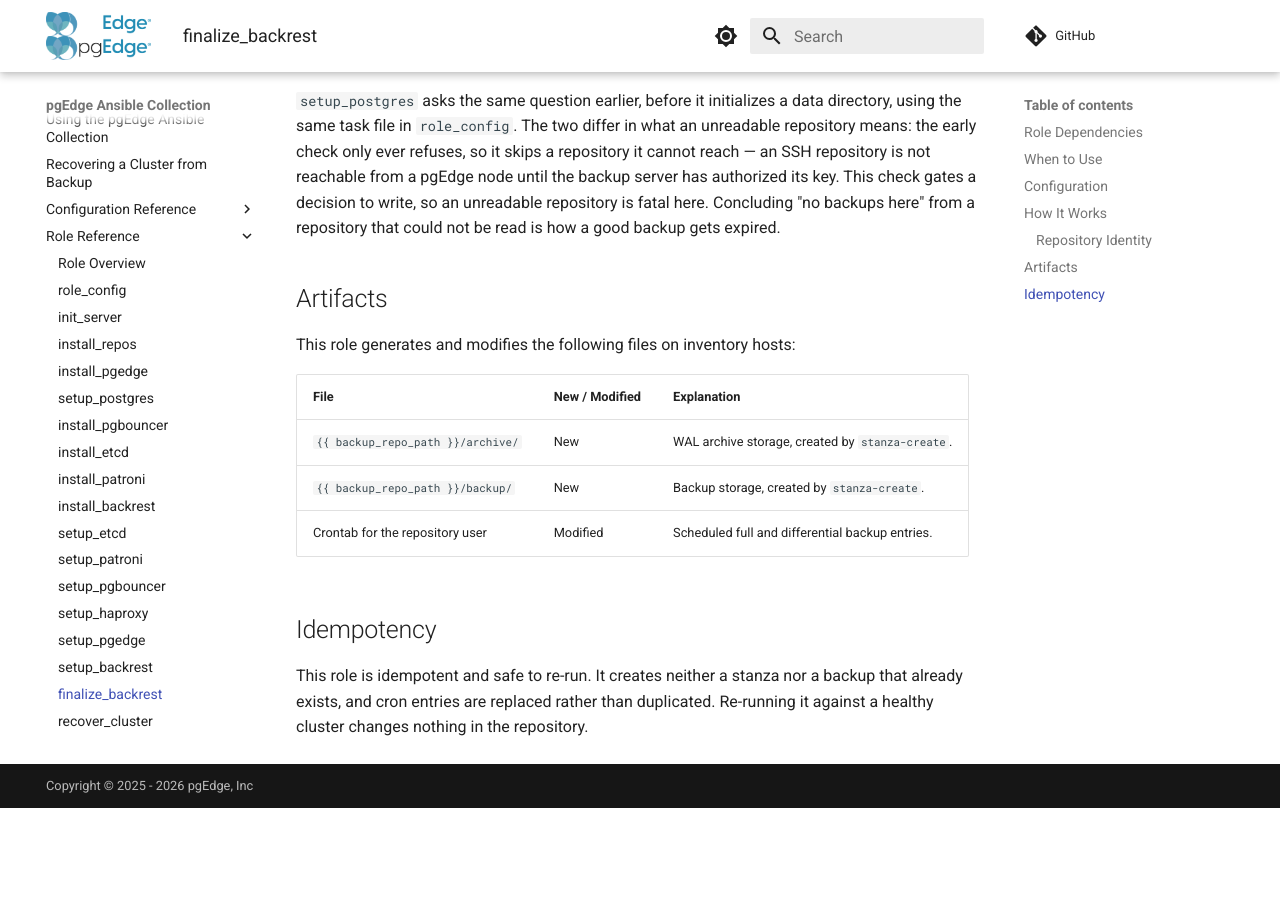
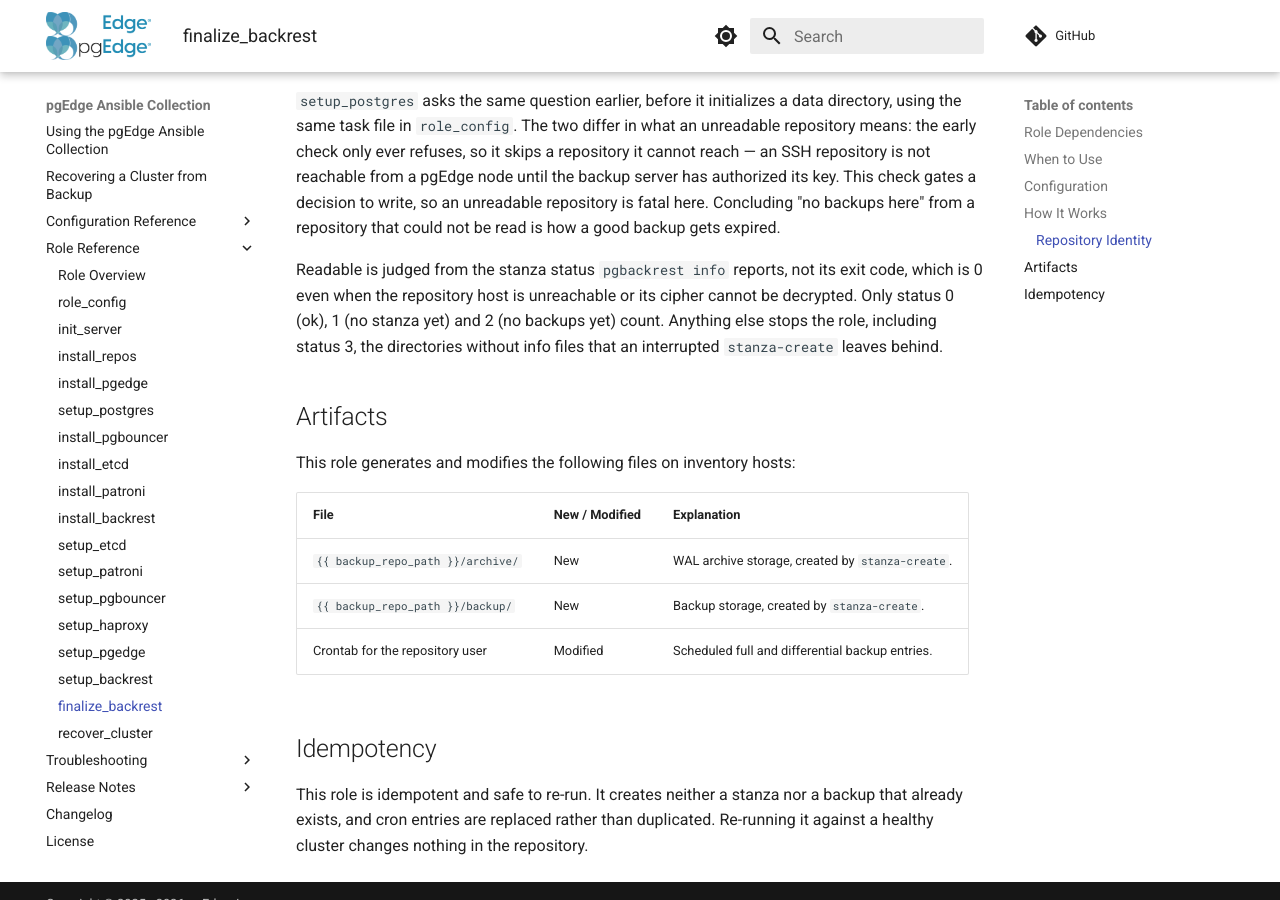
Before and after one commit to pgEdge/pgedge-ansible, an MkDocs documentation site: the page built from docs/roles/finalize_backrest.md, in a window 1280 px wide and 900 px high, scrolled down 2659 px. Built offline with MkDocs 1.6.1 and Material for MkDocs 9.7.7, drawn with Linux system fonts in a browser that asks for light colours; comment, search, counter and statistics services are not loaded; before the commit the page ends 3467 px from its top, so only the background shows below that.

Commit message:
Judge repository readability from stanza status, not exit code
pgbackrest info exits 0 for an unreachable repository host, an unreadable
path, an undecryptable cipher (status 99) and an interrupted stanza-create
(status 3). The identity checks, finalize_backrest's repository state and
recovery validation all trusted the exit code, so an unreadable repository
read as an empty one: the late identity check passed without comparing, and
finalize_backrest would conclude there was no backup to protect.

Accept only status 0, 1 or 2, and report pgBackRest's per-repository
message (or its output, on a non-zero exit) when refusing.

Co-Authored-By: Claude Opus 5.5 (1M context) <noreply@anthropic.com>

```diff
--- a/docs/roles/finalize_backrest.md
+++ b/docs/roles/finalize_backrest.md
@@ -111,6 +111,13 @@ to write, so an unreadable repository is fatal here. Concluding "no backups
 here" from a repository that could not be read is how a good backup gets
 expired.
 
+Readable is judged from the stanza status `pgbackrest info` reports, not its
+exit code, which is 0 even when the repository host is unreachable or its
+cipher cannot be decrypted. Only status 0 (ok), 1 (no stanza yet) and 2 (no
+backups yet) count. Anything else stops the role, including status 3, the
+directories without info files that an interrupted `stanza-create` leaves
+behind.
+
 ## Artifacts
 
 This role generates and modifies the following files on inventory hosts:
```
Also changed, not shown: 3 other files.
